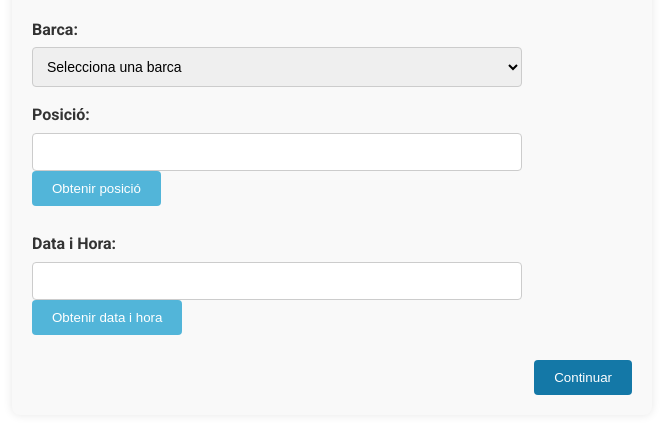
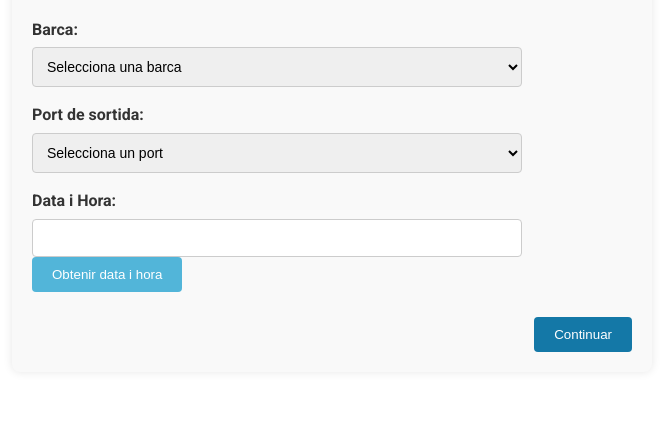
Before and after one commit to ICATMAR/OPP-Peix-Blau-Sud, a website: page public/index.html in a window 1280 px wide. Shown: the part 205-638 px from the top of the page, without its empty margins (308-971 px from the left). Drawn offline with Linux system fonts and the light colour scheme.

Commit message:
change ini position to ini port

```diff
--- a/public/index.html
+++ b/public/index.html
@@ -27,9 +27,14 @@
             </div>
 
             <div class="form-group">
-                <label for="initialPosition">Posició:</label>
-                <input type="text" id="initialPosition" name="initialPosition" readonly>
-                <button type="button" class="btn" onclick="getLocation('initialPosition')">Obtenir posició</button>
+                <label for="initialPosition">Port de sortida:</label>
+                <!-- <input type="text" id="initialPosition" name="initialPosition" readonly> -->
+                <select id="initialPosition" name="initialPosition" required>
+                    <option value="" disabled selected>Selecciona un port</option>
+                    <option value="Port de Tarragona">Port de Tarragona</option>
+                    <option value="Port de Cambrils">Port de Cambrils</option>
+                    <option value="Port de Salou">Port de Salou</option>
+                </select>
             </div>
 
             <div class="form-group">
```
Also changed, not shown: public/result.html (+1 -1 lines).
